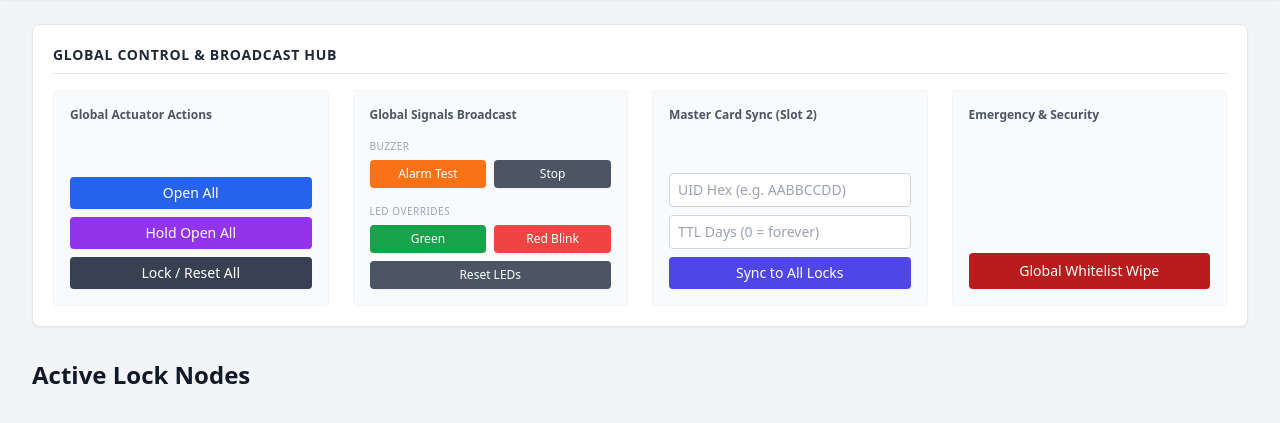
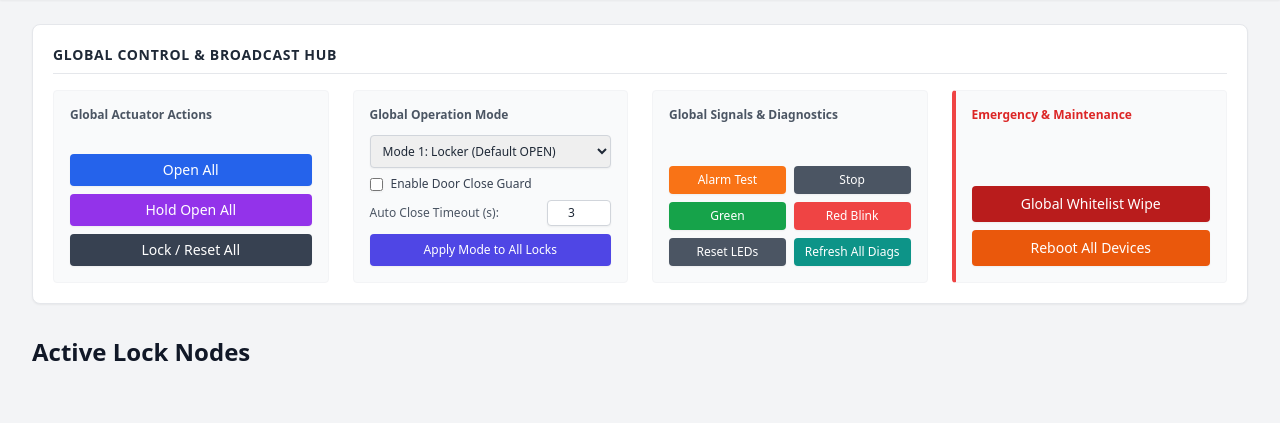
Before and after one commit to sigar-nxp/CAN, a FastAPI app: page / in a window 1280 px wide. Shown: the part 72-495 px from the top of the page. Run offline with FastAPI, Linux system fonts and the light colour scheme; data that the repository does not hold is empty; some libraries are stand-ins or nearby versions.

Commit message:
feat: overhaul global control hub and refine locker card telemetry

```diff
--- a/templates/index.html
+++ b/templates/index.html
@@ -53,45 +53,48 @@
                         <button onclick="globalAction('reset')" class="bg-gray-700 hover:bg-gray-800 text-white text-sm font-medium py-1.5 px-3 rounded shadow-sm">Lock / Reset All</button>
                     </div>
                 </div>
-                <!-- Global Signals -->
+                <!-- Global Operation Mode -->
                 <div class="bg-gray-50 rounded p-4 border border-gray-100 flex flex-col">
-                    <h4 class="text-xs font-bold text-gray-600 mb-4">Global Signals Broadcast</h4>
-                    <div class="flex flex-col space-y-4 mt-auto">
-
-                        <!-- Buzzer Group -->
-                        <div>
-                            <span class="block text-[10px] uppercase tracking-wider text-gray-400 mb-1.5">Buzzer</span>
-                            <div class="flex space-x-2">
-                                <button onclick="globalBuzzer(4, 5)" class="flex-1 bg-orange-500 hover:bg-orange-600 text-white text-xs font-medium py-1.5 px-2 rounded shadow-sm transition-colors">Alarm Test</button>
-                                <button onclick="globalAction('buzzer_stop')" class="flex-1 bg-gray-600 hover:bg-gray-700 text-white text-xs font-medium py-1.5 px-2 rounded shadow-sm transition-colors">Stop</button>
-                            </div>
+                    <h4 class="text-xs font-bold text-gray-600 mb-3">Global Operation Mode</h4>
+                    <div class="flex flex-col space-y-2 mt-auto text-sm">
+                        <select id="global-op-mode" class="border border-gray-300 rounded shadow-sm py-1.5 px-2 text-xs w-full focus:outline-none focus:ring-1 focus:ring-indigo-500">
+                            <option value="1">Mode 1: Locker (Default OPEN)</option>
+                            <option value="2">Mode 2: Access Door (Default CLOSED)</option>
+                        </select>
+                        <label class="flex items-center space-x-2 text-xs text-gray-700 mt-1">
+                            <input type="checkbox" id="global-door-guard" class="rounded border-gray-300 text-indigo-600 shadow-sm focus:ring-indigo-500">
+                            <span>Enable Door Close Guard</span>
+                        </label>
+                        <div class="flex items-center justify-between mt-1">
+                            <span class="text-xs text-gray-600">Auto Close Timeout (s):</span>
+                            <input type="number" id="global-timeout" value="3" class="w-16 border border-gray-300 rounded shadow-sm py-1 px-2 text-xs text-center focus:outline-none focus:ring-1 focus:ring-indigo-500">
                         </div>
-
-                        <!-- LED Group -->
-                        <div>
-                            <span class="block text-[10px] uppercase tracking-wider text-gray-400 mb-1.5">LED Overrides</span>
-                            <div class="flex space-x-2 mb-2">
-                                <button onclick="globalLED(1, 0, 0, 10)" class="flex-1 bg-green-600 hover:bg-green-700 text-white text-xs font-medium py-1.5 px-2 rounded shadow-sm transition-colors">Green</button>
-                                <button onclick="globalLED(4, 50, 50, 10)" class="flex-1 bg-red-500 hover:bg-red-600 text-white text-xs font-medium py-1.5 px-2 rounded shadow-sm transition-colors">Red Blink</button>
-                            </div>
-                            <button onclick="globalAction('led_reset')" class="w-full bg-gray-600 hover:bg-gray-700 text-white text-xs font-medium py-1.5 px-2 rounded shadow-sm transition-colors">Reset LEDs</button>
-                        </div>
-
+                        <button onclick="globalSetMode()" class="bg-indigo-600 hover:bg-indigo-700 text-white text-xs font-medium py-2 rounded shadow-sm mt-2 w-full transition-colors">Apply Mode to All Locks</button>
                     </div>
                 </div>
-                <!-- Master Card Sync -->
+                <!-- Global Signals & Diagnostics -->
                 <div class="bg-gray-50 rounded p-4 border border-gray-100 flex flex-col">
-                    <h4 class="text-xs font-bold text-gray-600 mb-3">Master Card Sync (Slot 2)</h4>
+                    <h4 class="text-xs font-bold text-gray-600 mb-3">Global Signals & Diagnostics</h4>
                     <div class="flex flex-col space-y-2 mt-auto">
-                        <input type="text" id="global-master-uid" placeholder="UID Hex (e.g. AABBCCDD)" class="border border-gray-300 rounded px-2 py-1.5 text-sm focus:outline-none focus:ring-1 focus:ring-blue-500">
-                        <input type="number" id="global-master-ttl" placeholder="TTL Days (0 = forever)" class="border border-gray-300 rounded px-2 py-1.5 text-sm focus:outline-none focus:ring-1 focus:ring-blue-500">
-                        <button onclick="globalMasterCard()" class="bg-indigo-600 hover:bg-indigo-700 text-white text-sm font-medium py-1.5 px-3 rounded shadow-sm">Sync to All Locks</button>
+                        <div class="grid grid-cols-2 gap-2">
+                            <button onclick="globalBuzzer(4, 5)" class="bg-orange-500 hover:bg-orange-600 text-white text-xs font-medium py-1.5 rounded shadow-sm transition-colors">Alarm Test</button>
+                            <button onclick="globalAction('buzzer_stop')" class="bg-gray-600 hover:bg-gray-700 text-white text-xs font-medium py-1.5 rounded shadow-sm transition-colors">Stop</button>
+                            <button onclick="globalLED(1, 0, 0, 10)" class="bg-green-600 hover:bg-green-700 text-white text-xs font-medium py-1.5 rounded shadow-sm transition-colors">Green</button>
+                            <button onclick="globalLED(4, 50, 50, 10)" class="bg-red-500 hover:bg-red-600 text-white text-xs font-medium py-1.5 rounded shadow-sm transition-colors">Red Blink</button>
+                        </div>
+                        <div class="grid grid-cols-2 gap-2 mt-1">
+                            <button onclick="globalAction('led_reset')" class="bg-gray-600 hover:bg-gray-700 text-white text-xs font-medium py-1.5 rounded shadow-sm transition-colors">Reset LEDs</button>
+                            <button onclick="globalRefreshDiagnostics()" class="bg-teal-600 hover:bg-teal-700 text-white text-xs font-medium py-1.5 rounded shadow-sm transition-colors">Refresh All Diags</button>
+                        </div>
                     </div>
                 </div>
-                <!-- Emergency -->
-                <div class="bg-gray-50 rounded p-4 border border-gray-100 flex flex-col justify-between">
-                    <h4 class="text-xs font-bold text-gray-600 mb-3">Emergency & Security</h4>
-                    <button onclick="globalWhitelistWipe()" class="w-full bg-red-700 hover:bg-red-800 text-white text-sm font-medium py-2 px-3 rounded shadow-sm">Global Whitelist Wipe</button>
+                <!-- Emergency & Maintenance -->
+                <div class="bg-gray-50 rounded p-4 border border-gray-100 flex flex-col border-l-4 border-l-red-500">
+                    <h4 class="text-xs font-bold text-red-600 mb-3">Emergency & Maintenance</h4>
+                    <div class="flex flex-col space-y-2 mt-auto">
+                        <button onclick="if(confirm('Are you sure you want to wipe ALL whitelist slots on ALL online locks? This cannot be undone.')) globalWhitelistWipe()" class="w-full bg-red-700 hover:bg-red-800 text-white text-sm font-medium py-2 px-3 rounded shadow-sm transition-colors">Global Whitelist Wipe</button>
+                        <button onclick="globalRebootAll()" class="w-full bg-orange-600 hover:bg-orange-700 text-white text-sm font-medium py-2 px-3 rounded shadow-sm transition-colors">Reboot All Devices</button>
+                    </div>
                 </div>
             </div>
         </div>
@@ -523,11 +526,38 @@
                     <h3 class="text-lg font-bold ${headerText}">Lock ${id}</h3><span class="text-xs font-semibold px-2 py-1 rounded-full ${labelClass}">${statusLabel}</span>
                 </div>
                 <div class="p-4 flex-1 flex flex-col space-y-3 bg-white rounded-b-lg">
-                    <div class="grid grid-cols-2 gap-2 text-sm">
-                        <div class="bg-gray-50 p-2 rounded flex justify-between border"><span class="text-gray-500">Bolt</span><span class="font-medium ${isLocked ? 'text-red-600' : 'text-green-600'}">${isLocked ? 'Bolted' : 'Retracted'}</span></div>
-                        <div class="bg-gray-50 p-2 rounded flex justify-between border"><span class="text-gray-500">Door</span><span class="font-medium ${isClosed ? 'text-green-600' : 'text-yellow-600'}">${isClosed ? 'Closed' : 'Open'}</span></div>
-                        <div class="bg-gray-50 p-2 rounded flex justify-between border"><span class="text-gray-500">RFID</span><span class="font-mono text-xs font-medium text-gray-700">${details.last_scanned_card || 'None'}</span></div>
-                        <div class="bg-gray-50 p-2 rounded flex justify-between border"><span class="text-gray-500">VCC/Tmp</span><span class="font-mono text-xs font-medium text-gray-700">${vcc} | ${temp}</span></div>
+                    <div class="space-y-2 text-sm">
+                        <!-- Row 1: Actuator & Door State -->
+                        <div class="grid grid-cols-2 gap-2">
+                            <div class="bg-gray-50 p-2 rounded flex justify-between items-center border">
+                                <span class="text-xs text-gray-500 font-medium">Bolt</span>
+                                <span class="text-xs font-semibold ${isLocked ? 'text-red-600' : 'text-green-600'}">${isLocked ? 'Bolted' : 'Retracted'}</span>
+                            </div>
+                            <div class="bg-gray-50 p-2 rounded flex justify-between items-center border">
+                                <span class="text-xs text-gray-500 font-medium">Door</span>
+                                <span class="text-xs font-semibold ${isClosed ? 'text-green-600' : 'text-yellow-600'}">${isClosed ? 'Closed' : 'Open'}</span>
+                            </div>
+                        </div>
+
+                        <!-- Row 2: Telemetry VCC & Temp -->
+                        <div class="grid grid-cols-2 gap-2">
+                            <div class="bg-gray-50 p-2 rounded flex justify-between items-center border">
+                                <span class="text-xs text-gray-500 font-medium">VCC</span>
+                                <span class="font-mono text-xs font-semibold text-gray-800">${vcc}</span>
+                            </div>
+                            <div class="bg-gray-50 p-2 rounded flex justify-between items-center border">
+                                <span class="text-xs text-gray-500 font-medium">Temp</span>
+                                <span class="font-mono text-xs font-semibold text-gray-800">${temp}</span>
+                            </div>
+                        </div>
+
+                        <!-- Row 3: Scanned RFID Card (Full Width) -->
+                        <div class="bg-gray-50 p-2 rounded flex justify-between items-center border overflow-hidden">
+                            <span class="text-xs text-gray-500 font-medium whitespace-nowrap mr-2">RFID</span>
+                            <span class="font-mono text-xs font-semibold text-gray-700 truncate" title="${details.last_scanned_card || 'None'}">
+                                ${details.last_scanned_card || 'None'}
+                            </span>
+                        </div>
                     </div>
                     <div class="grid grid-cols-3 gap-2 mt-2">
                         <button onclick="deviceAction(${id}, 'open')" class="bg-blue-50 hover:bg-blue-100 text-blue-700 py-1.5 px-2 rounded border border-blue-200 text-xs font-medium">Open Pulse</button>
@@ -557,20 +587,49 @@
             devices.forEach(d => { if(d.online) API.post(`/api/v1/devices/${d.device_id}/led`, { mode, period10ms, duty, ttl }).catch(()=>{}); });
             showToast('Global LED signal sent', 'success');
         }
-        async function globalMasterCard() {
-            const uidHex = document.getElementById('global-master-uid').value;
-            if(!uidHex) return showToast('Enter UID', 'error');
-            const ttl = parseInt(document.getElementById('global-master-ttl').value) || 0;
-            devices.forEach(d => {
+        async function globalSetMode() {
+            const mode = parseInt(document.getElementById('global-op-mode').value);
+            const guard = document.getElementById('global-door-guard').checked ? 1 : 0;
+            const timeout = parseInt(document.getElementById('global-timeout').value) || 3;
+            let success = 0, fail = 0;
+            for(let d of devices) {
                 if(d.online) {
-                    API.post(`/api/v1/devices/${d.device_id}/whitelist`, { slot_index: 2, uid_hex: uidHex, ttl_days: ttl })
-                    .then(() => API.post(`/api/v1/devices/${d.device_id}/whitelist/2/policy`, { policy: 2, open_action: 2, flags: 0 })).catch(()=>{});
+                    try {
+                        await API.post(`/api/v1/devices/${d.device_id}/mode`, { lock_mode: mode, behavior_flags: guard, auto_close_timeout_s: timeout });
+                        success++;
+                    } catch(e) { fail++; }
+                    await new Promise(r => setTimeout(r, 100));
                 }
-            });
-            showToast('Master card sync initiated', 'info');
+            }
+            showToast(`Mode applied: ${success} OK, ${fail} Fail`, success ? 'success' : 'error');
+        }
+        async function globalRefreshDiagnostics() {
+            let count = 0;
+            for(let d of devices) {
+                if(d.online) {
+                    try {
+                        await API.get(`/api/v1/devices/${d.device_id}/health`);
+                        count++;
+                    } catch(e) {}
+                }
+            }
+            showToast(`Diagnostics refreshed for ${count} devices`, 'info');
+        }
+        async function globalRebootAll() {
+            if(!confirm('Are you sure you want to reboot ALL online devices?')) return;
+            let success = 0, fail = 0;
+            for(let d of devices) {
+                if(d.online) {
+                    try {
+                        await API.post(`/api/v1/devices/${d.device_id}/device_reset`);
+                        success++;
+                    } catch(e) { fail++; }
+                    await new Promise(r => setTimeout(r, 100));
+                }
+            }
+            showToast(`Reboot broadcast: ${success} OK, ${fail} Fail`, success ? 'success' : 'error');
         }
         async function globalWhitelistWipe() {
-            if(!confirm("WIPE whitelist for ALL active locks?")) return;
             devices.forEach(d => { if(d.online) API.delete(`/api/v1/devices/${d.device_id}/whitelist`).catch(()=>{}); });
             showToast('Global wipe initiated', 'warning');
         }
```
Also changed, not shown: test_parser.py (deleted, +0 -14 lines).
